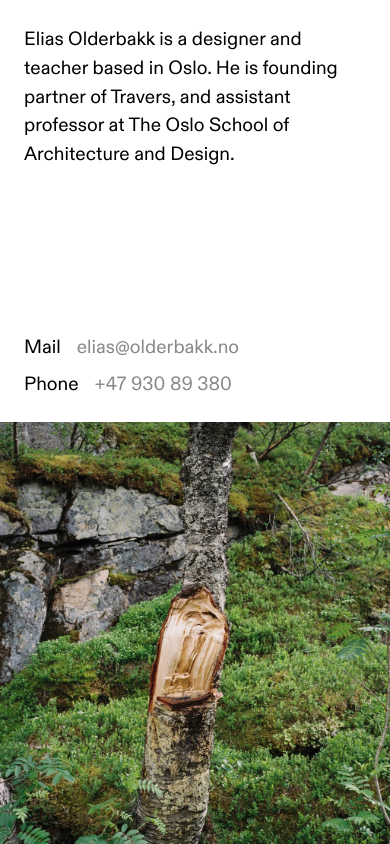
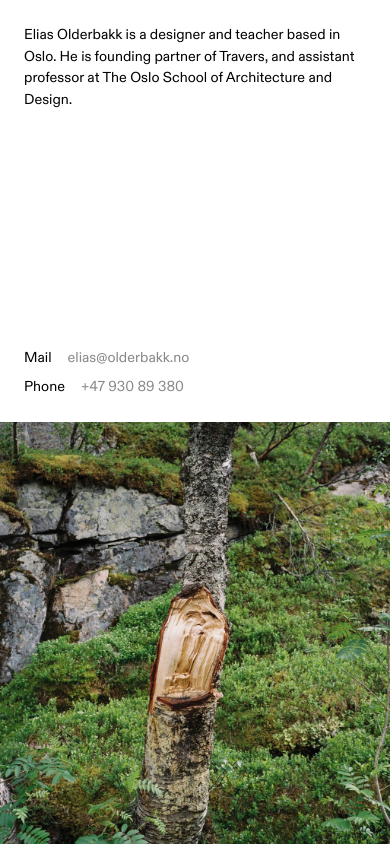
Before and after one commit to olderbakk/nettside, a Next.js app: page / in a window 390 px wide. Built offline with nearby package versions, Linux system fonts and the light colour scheme.

Commit message:
text sizing

```diff
--- a/app/layout.tsx
+++ b/app/layout.tsx
@@ -14,7 +14,7 @@ const diatype = localFont({
 });
 
 export const metadata: Metadata = {
-  title: "Elias Olderbakk",
+  title: "Elias Bjørnson Olderbakk",
   description: "Designer based in Oslo",
   icons: {
     icon: [
--- a/app/page.module.css
+++ b/app/page.module.css
@@ -115,11 +115,11 @@
   }
 
   .bio {
-    font-size: 1.2rem;
+    font-size: 0.9rem;
   }
 
   .contactRow {
-    font-size: 1.2rem;
+    font-size: 0.9rem;
   }
 
   /* På mobil, vis alltid verdiene */
```
